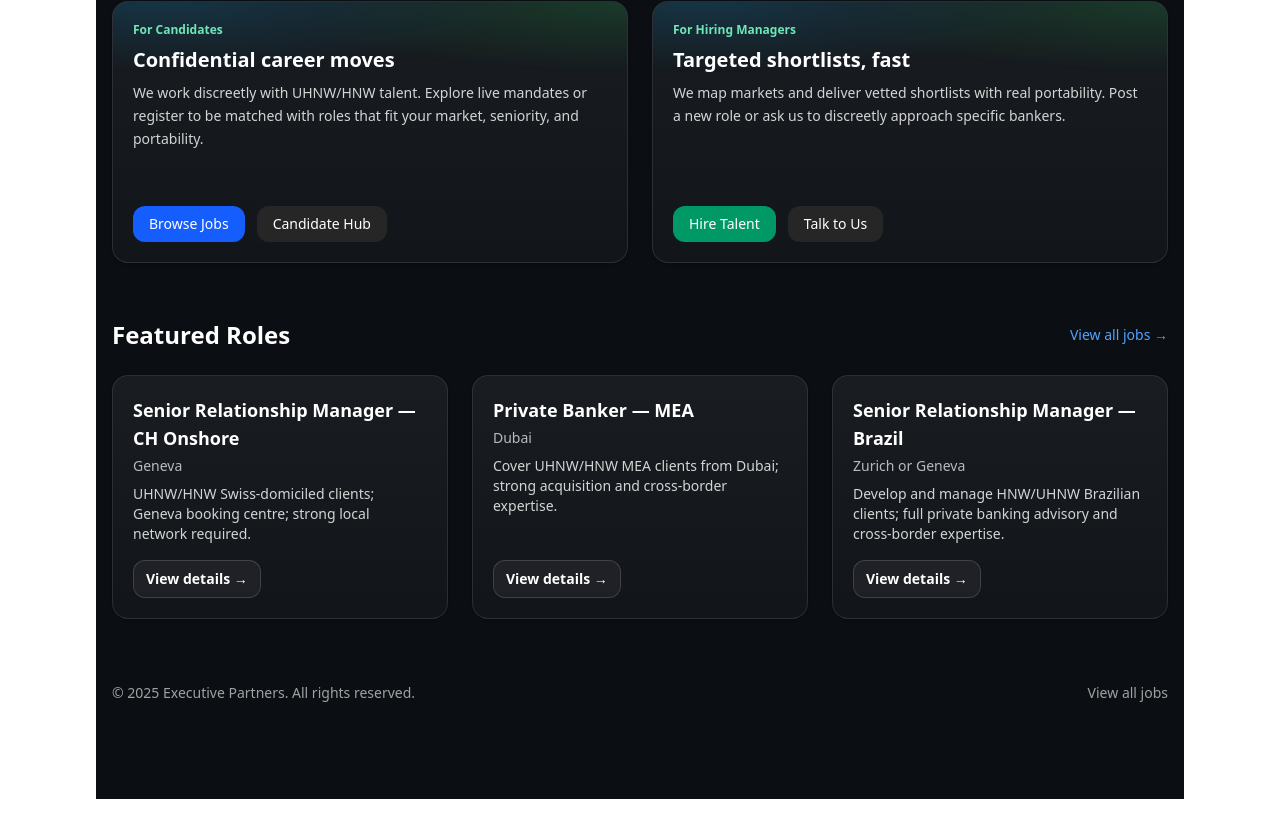
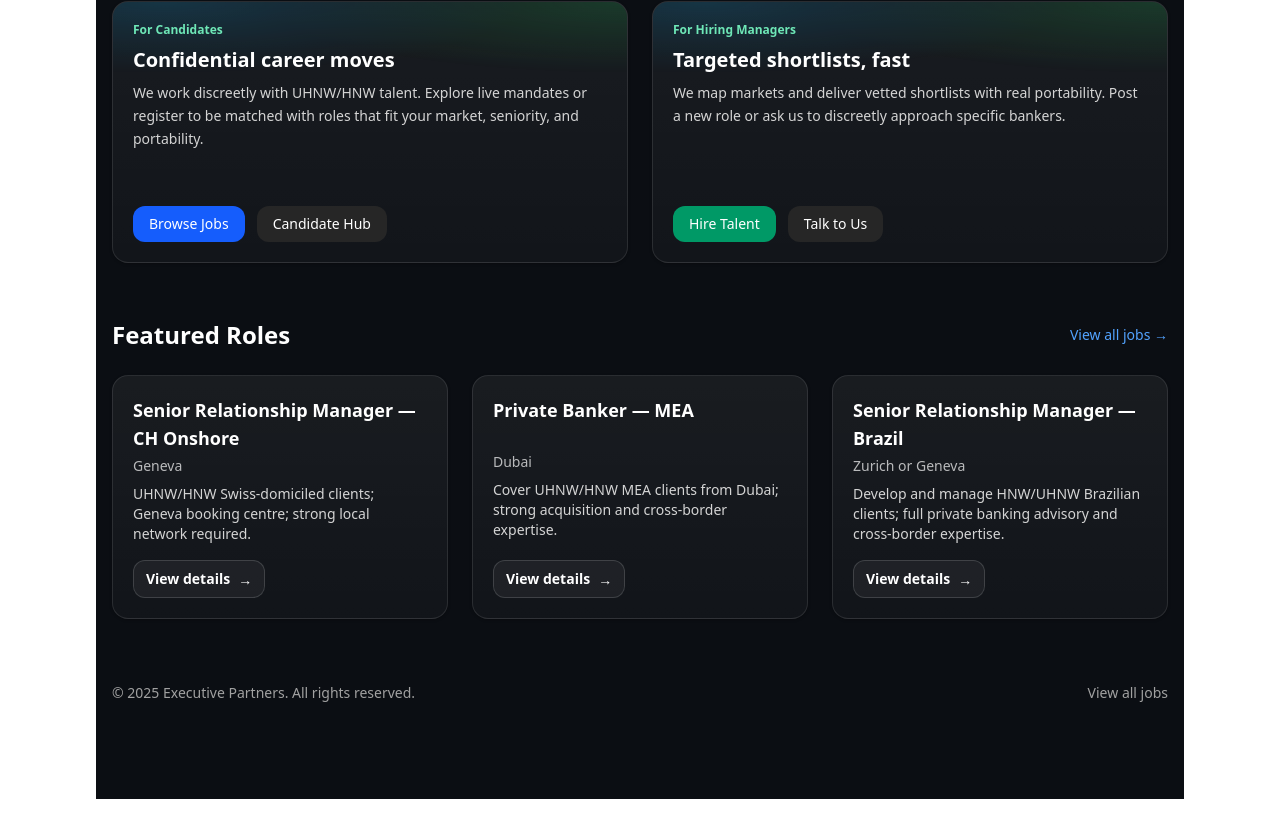
Before and after one commit to gilm67/executive-partners-app-, a Next.js app: page / in a window 1280 px wide. Shown: the part 424-1240 px from the top of the page. Built offline with nearby package versions, Linux system fonts and the light colour scheme; no server answers.

Commit message:
Landing: align Featured Roles (equal heights for title/city/summary, CTA pinned)

```diff
--- a/app/page.tsx
+++ b/app/page.tsx
@@ -235,19 +235,26 @@ function FeaturedRoles({ featured }: { featured: Job[] }) {
         </Link>
       </div>
 
-      {/* Premium row of three cards, aligned bottoms, elegant hover */}
-      <div className="mt-6 grid gap-6 md:grid-cols-3">
+      {/* Equal-height cards with aligned city & summary rows */}
+      <div className="mt-6 grid items-stretch gap-6 md:grid-cols-3">
         {items.map((job) => (
           <article
             key={job.slug}
-            className="group relative flex min-h-[220px] flex-col rounded-2xl border border-white/10 bg-gradient-to-b from-white/[0.06] to-white/[0.03] p-5 shadow-[0_1px_3px_rgba(0,0,0,.25)] transition hover:shadow-[0_12px_50px_rgba(0,0,0,.50)]"
+            className="group relative flex h-full flex-col rounded-2xl border border-white/10 bg-gradient-to-b from-white/[0.06] to-white/[0.03] p-5 shadow-[0_1px_3px_rgba(0,0,0,.25)] transition hover:shadow-[0_12px_50px_rgba(0,0,0,.50)]"
           >
             {/* soft beam on hover */}
             <div className="pointer-events-none absolute inset-0 opacity-0 transition-opacity duration-300 group-hover:opacity-20 [background:radial-gradient(120%_60%_at_50%_-10%,rgba(59,130,246,1),transparent_60%)]" />
             <div className="relative">
-              <h3 className="text-lg font-semibold text-white">{job.title}</h3>
-              <p className="mt-1 text-sm text-white/70">{job.location}</p>
-              <p className="mt-2 line-clamp-3 text-sm text-neutral-300">{job.summary}</p>
+              {/* Reserve consistent heights for perfect alignment */}
+              <h3 className="text-lg font-semibold text-white line-clamp-2 min-h-[3.25rem]">
+                {job.title}
+              </h3>
+              <p className="mt-1 text-sm text-white/70 min-h-[1.25rem]">
+                {job.location}
+              </p>
+              <p className="mt-2 text-sm text-neutral-300 line-clamp-3 min-h-[3.75rem]">
+                {job.summary}
+              </p>
             </div>
 
             <div className="mt-auto pt-4">
@@ -255,7 +262,7 @@ function FeaturedRoles({ featured }: { featured: Job[] }) {
                 href={`/jobs/${job.slug}`}
                 className="inline-flex items-center gap-2 rounded-xl border border-white/15 bg-white/5 px-3 py-2 text-sm font-semibold text-white transition hover:bg-white/10"
               >
-                View details →
+                View details <span className="translate-y-[1px]">→</span>
               </Link>
             </div>
           </article>
```
